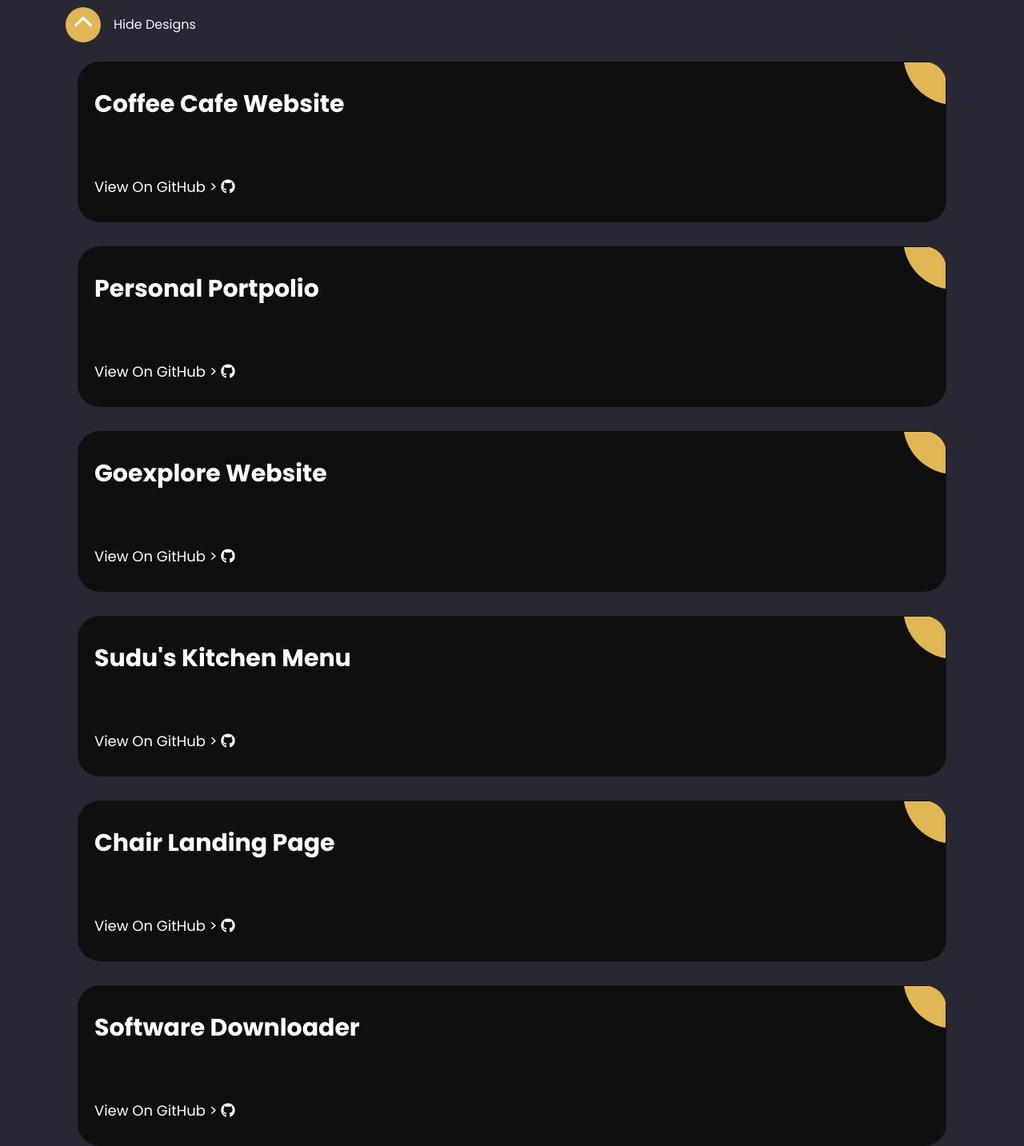
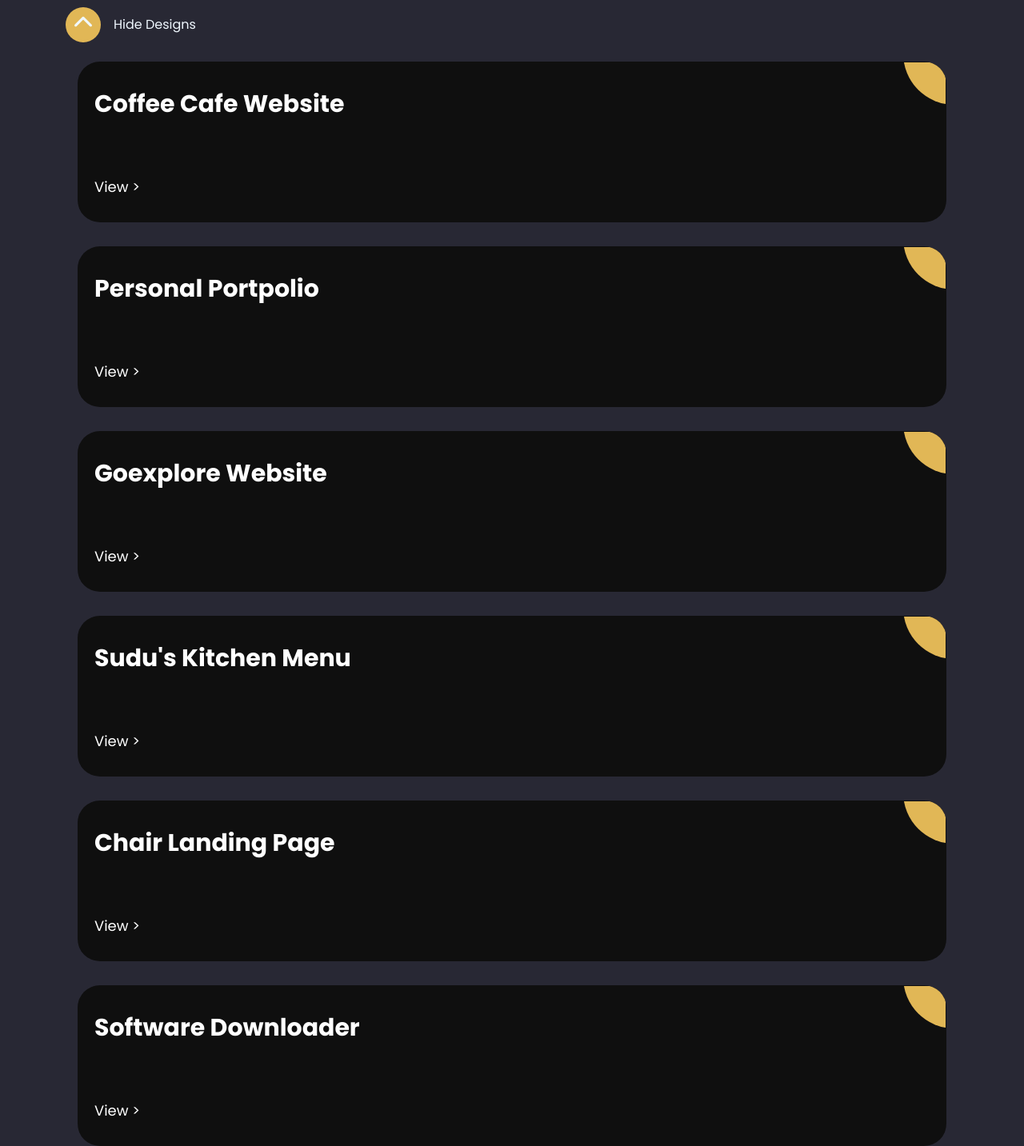
Before and after one commit to tathsaraniliyanage/Portfolio, a plain HTML site: page public/index.html in a window 1280 px wide. Shown: the part 2178-3611 px from the top of the page at 80% size. Drawn offline with nearby package versions, Linux system fonts and the light colour scheme.

Commit message:
project updated

```diff
--- a/public/index.html
+++ b/public/index.html
@@ -319,9 +319,9 @@
                             </div>
 
                             <div class="ag-courses-item_date-box">
-                                View On GitHub >
+                                View  >
                                 <span class="ag-courses-item_date">
-                                    <i class="fa-brands fa-github"></i>
+                                    <!-- <i class="fa-brands fa-github"></i> -->
                                 </span>
                             </div>
                         </a>
@@ -336,9 +336,9 @@
                             </div>
 
                             <div class="ag-courses-item_date-box">
-                                View On GitHub >
+                                View  >
                                 <span class="ag-courses-item_date">
-                                    <i class="fa-brands fa-github"></i>
+                                    <!-- <i class="fa-brands fa-github"></i> -->
                                 </span>
                             </div>
                         </a>
@@ -355,9 +355,9 @@
                             </div>
 
                             <div class="ag-courses-item_date-box">
-                                View On GitHub >
+                                View  >
                                 <span class="ag-courses-item_date">
-                                    <i class="fa-brands fa-github"></i>
+                                    <!-- <i class="fa-brands fa-github"></i> -->
                                 </span>
                             </div>
                         </a>
@@ -372,9 +372,9 @@
                             </div>
 
                             <div class="ag-courses-item_date-box">
-                                View On GitHub >
+                                View  >
                                 <span class="ag-courses-item_date">
-                                    <i class="fa-brands fa-github"></i>
+                                    <!-- <i class="fa-brands fa-github"></i> -->
                                 </span>
                             </div>
                         </a>
@@ -389,9 +389,9 @@
                             </div>
 
                             <div class="ag-courses-item_date-box">
-                                View On GitHub >
+                                View  >
                                 <span class="ag-courses-item_date">
-                                    <i class="fa-brands fa-github"></i>
+                                    <!-- <i class="fa-brands fa-github"></i> -->
                                 </span>
                             </div>
                         </a>
@@ -406,9 +406,9 @@
                             </div>
 
                             <div class="ag-courses-item_date-box">
-                                View On GitHub >
+                                View  >
                                 <span class="ag-courses-item_date">
-                                    <i class="fa-brands fa-github"></i>
+                                    <!-- <i class="fa-brands fa-github"></i> -->
                                 </span>
                             </div>
                         </a>
```
